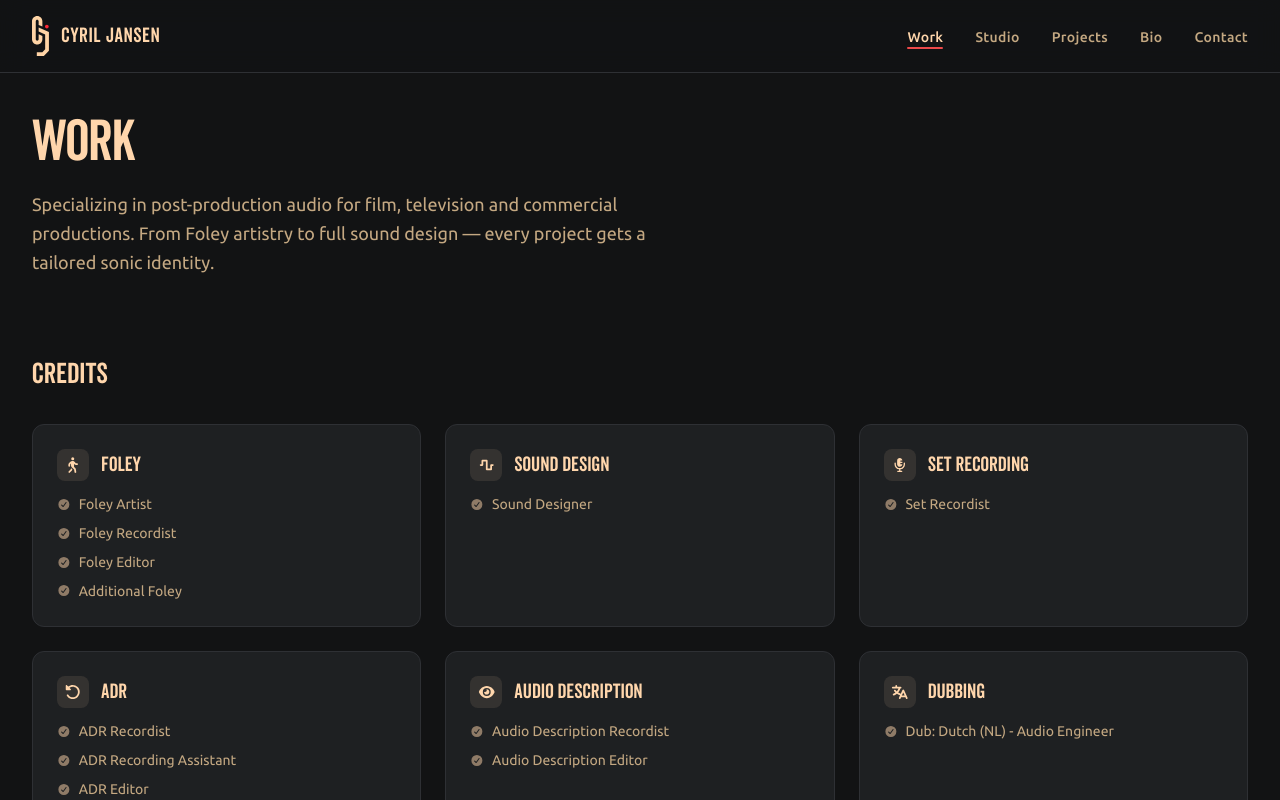
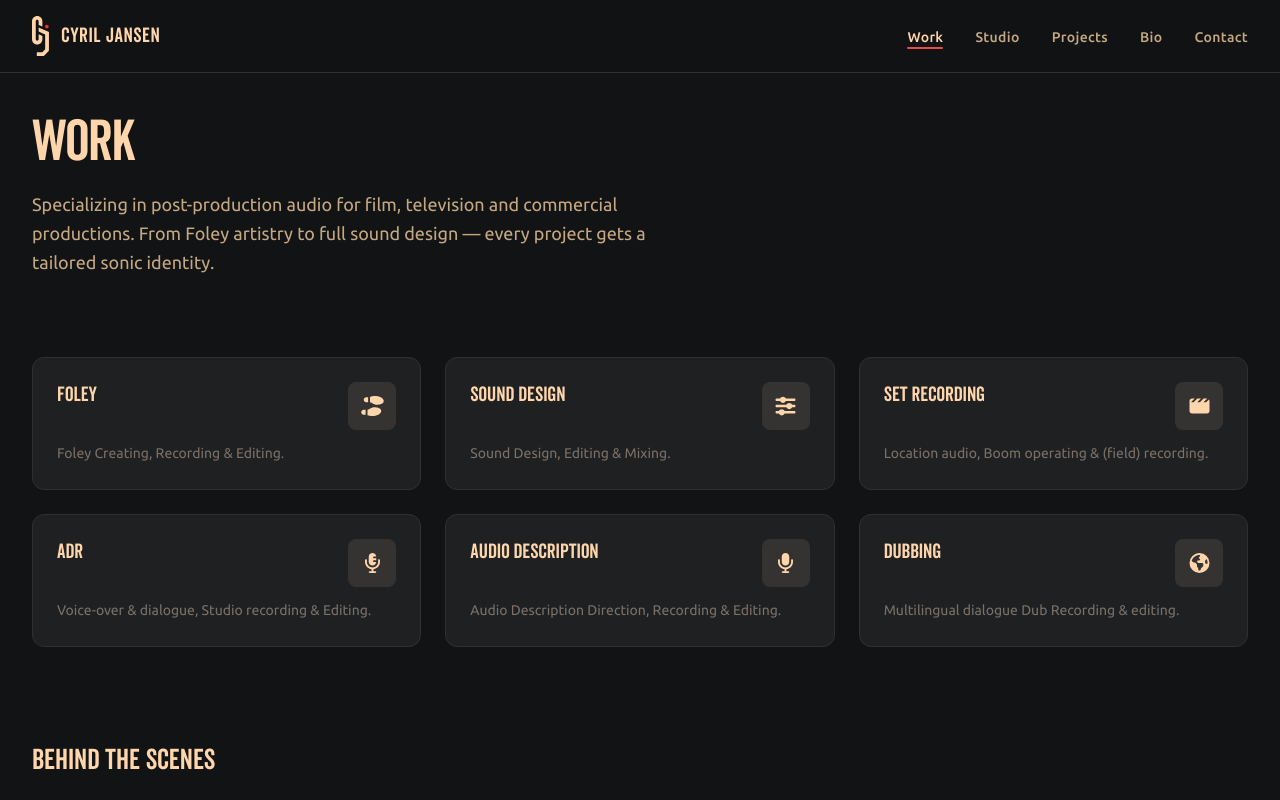
Before and after one commit to Michelvanderput/cj, a React (Vite) app: page /work in a window 1280 px wide. Shown: the top 800 px of the page. Built offline with nearby package versions, Linux system fonts and the light colour scheme.

Commit message:
Update credit category descriptions and icons, simplify credit card layout

```diff
--- a/src/data/disciplines.ts
+++ b/src/data/disciplines.ts
@@ -23,7 +23,7 @@ export const CREDITS: CreditCategory[] = [
     id: 'foley',
     label: 'Foley',
     description:
-      'Recreating and recording everyday sound effects added in post-production to film and television to enrich the audio experience.',
+      'Foley Creating, Recording & Editing.',
     subCredits: [
       { id: 'foley-artist', label: 'Foley Artist' },
       { id: 'foley-recordist', label: 'Foley Recordist' },
@@ -35,7 +35,7 @@ export const CREDITS: CreditCategory[] = [
     id: 'sound-design',
     label: 'Sound Design',
     description:
-      'Creating, editing and integrating sound effects and sonic textures that shape the atmosphere and narrative of a production.',
+      'Sound Design, Editing & Mixing.',
     subCredits: [
       { id: 'sound-designer', label: 'Sound Designer' },
     ],
@@ -44,7 +44,7 @@ export const CREDITS: CreditCategory[] = [
     id: 'set-recording',
     label: 'Set Recording',
     description:
-      'Professional on-set sound recording, capturing clean dialogue and production audio during filming.',
+      'Location audio, Boom operating & (field) recording.',
     subCredits: [
       { id: 'set-recordist', label: 'Set Recordist' },
     ],
@@ -53,7 +53,7 @@ export const CREDITS: CreditCategory[] = [
     id: 'adr',
     label: 'ADR',
     description:
-      'Automated Dialogue Replacement: re-recording dialogue in a controlled studio environment for perfect audio quality.',
+      'Voice-over & dialogue, Studio recording & Editing.',
     subCredits: [
       { id: 'adr-recordist', label: 'ADR Recordist' },
       { id: 'adr-recording-assistant', label: 'ADR Recording Assistant' },
@@ -66,7 +66,7 @@ export const CREDITS: CreditCategory[] = [
     id: 'audio-description',
     label: 'Audio Description',
     description:
-      'Recording and editing audio descriptions that make visual media accessible to blind and visually impaired audiences.',
+      'Audio Description Direction, Recording & Editing.',
     subCredits: [
       { id: 'ad-recordist', label: 'Audio Description Recordist' },
       { id: 'ad-editor', label: 'Audio Description Editor' },
@@ -76,7 +76,7 @@ export const CREDITS: CreditCategory[] = [
     id: 'dubbing',
     label: 'Dubbing',
     description:
-      'Audio engineering for dubbed productions, ensuring seamless voice replacement and audio quality across languages.',
+      'Multilingual dialogue Dub Recording & editing.',
     subCredits: [
       { id: 'dubbing-engineer', label: 'Dub: Dutch (NL) - Audio Engineer' },
     ],
--- a/src/pages/Work.tsx
+++ b/src/pages/Work.tsx
@@ -4,23 +4,22 @@ import OptimizedImage from '../components/OptimizedImage';
 import { CREDITS } from '../data/disciplines';
 import { FontAwesomeIcon } from '@fortawesome/react-fontawesome';
 import {
-  faWalking,
-  faWaveSquare,
+  faShoePrints,
+  faSliders,
+  faClapperboard,
   faMicrophoneLines,
-  faRotateLeft,
-  faEye,
-  faLanguage,
-  faCircleCheck,
+  faMicrophone,
+  faEarthAmerica,
 } from '@fortawesome/free-solid-svg-icons';
 import type { IconDefinition } from '@fortawesome/fontawesome-svg-core';
 
 const CREDIT_ICONS: Record<string, IconDefinition> = {
-  foley: faWalking,
-  'sound-design': faWaveSquare,
-  'set-recording': faMicrophoneLines,
-  adr: faRotateLeft,
-  'audio-description': faEye,
-  dubbing: faLanguage,
+  foley: faShoePrints,
+  'sound-design': faSliders,
+  'set-recording': faClapperboard,
+  adr: faMicrophoneLines,
+  'audio-description': faMicrophone,
+  dubbing: faEarthAmerica,
 };
 
 const WORK_PHOTOS = [
@@ -50,31 +49,25 @@ const Work = () => {
 
       {/* Credits */}
       <section className="mb-16 md:mb-24">
-        <h2 className="text-h3 text-tx-primary mb-8">Credits</h2>
         <div ref={creditsRef} className="grid grid-cols-1 sm:grid-cols-2 lg:grid-cols-3 gap-6">
           {CREDITS.map((cat) => {
             const icon = CREDIT_ICONS[cat.id];
             return (
               <div
                 key={cat.id}
-                className="p-6 bg-surface-card border border-brd rounded-lg transition-all duration-225 hover:border-brd-hover hover:shadow-card"
+                className="p-6 bg-surface-card border border-brd rounded-lg transition-all duration-225 hover:border-brd-hover hover:shadow-card relative"
               >
-                <div className="flex items-center gap-3 mb-3">
+                <div className="flex items-start justify-between gap-4 mb-3">
+                  <h3 className="font-heading text-h4 text-brand-main">{cat.label}</h3>
                   {icon && (
-                    <span className="w-8 h-8 flex items-center justify-center rounded-md bg-brand-main/10 text-brand-main">
-                      <FontAwesomeIcon icon={icon} className="text-sm" />
+                    <span className="w-12 h-12 flex items-center justify-center rounded-md bg-brand-main/10 text-brand-main flex-shrink-0">
+                      <FontAwesomeIcon icon={icon} className="text-xl" />
                     </span>
                   )}
-                  <h3 className="font-heading text-h4 text-brand-main">{cat.label}</h3>
                 </div>
-                <ul className="space-y-1.5">
-                  {cat.subCredits.map((sc) => (
-                    <li key={sc.id} className="text-body-sm text-tx-secondary leading-relaxed flex items-center gap-2">
-                      <FontAwesomeIcon icon={faCircleCheck} className="text-[11px] text-brand-main/50 flex-shrink-0" />
-                      {sc.label}
-                    </li>
-                  ))}
-                </ul>
+                <p className="text-body-sm text-tx-muted leading-relaxed">
+                  {cat.description}
+                </p>
               </div>
             );
           })}
```
